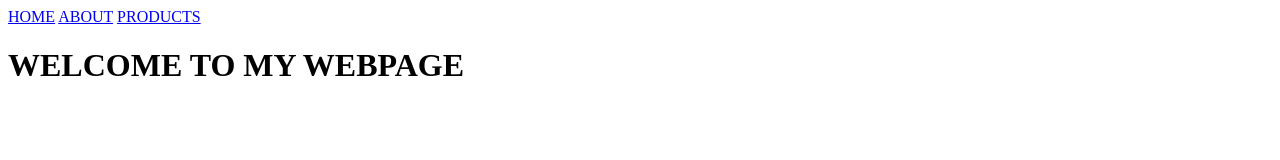
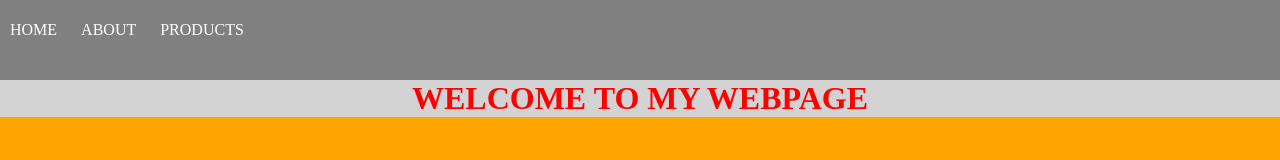
Before and after one commit to Guernzz/squag2, a plain HTML site: page index.html in a window 1280 px wide. Drawn offline with Linux system fonts and the light colour scheme.

Commit message:
Update index.html

```diff
--- a/index.html
+++ b/index.html
@@ -3,7 +3,7 @@
 <head>
     <meta charset="UTF-8">
     <title>home</title>
-    <link rel="stylesheet" href="css/multPagesStyle.css">
+    <link rel="stylesheet" href="index.css">
 </head>
 <body>
 <nav>
```
